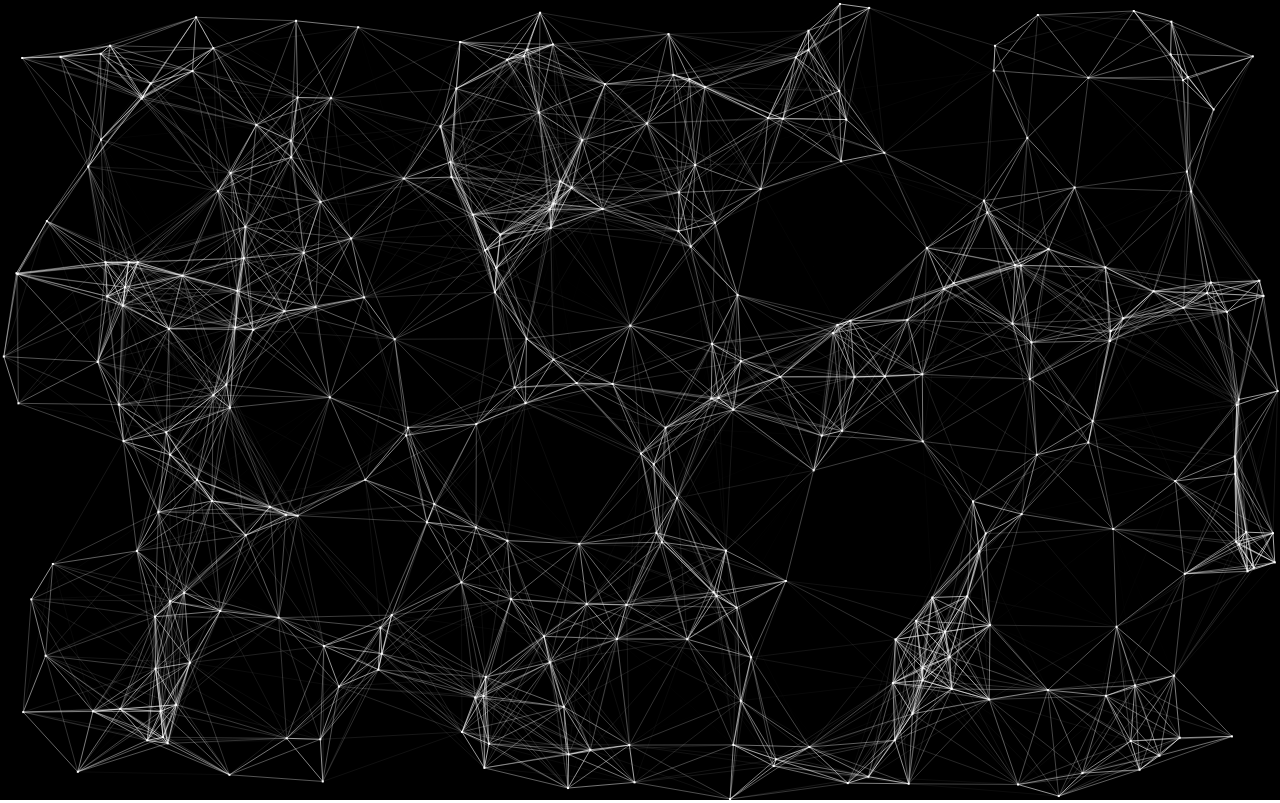
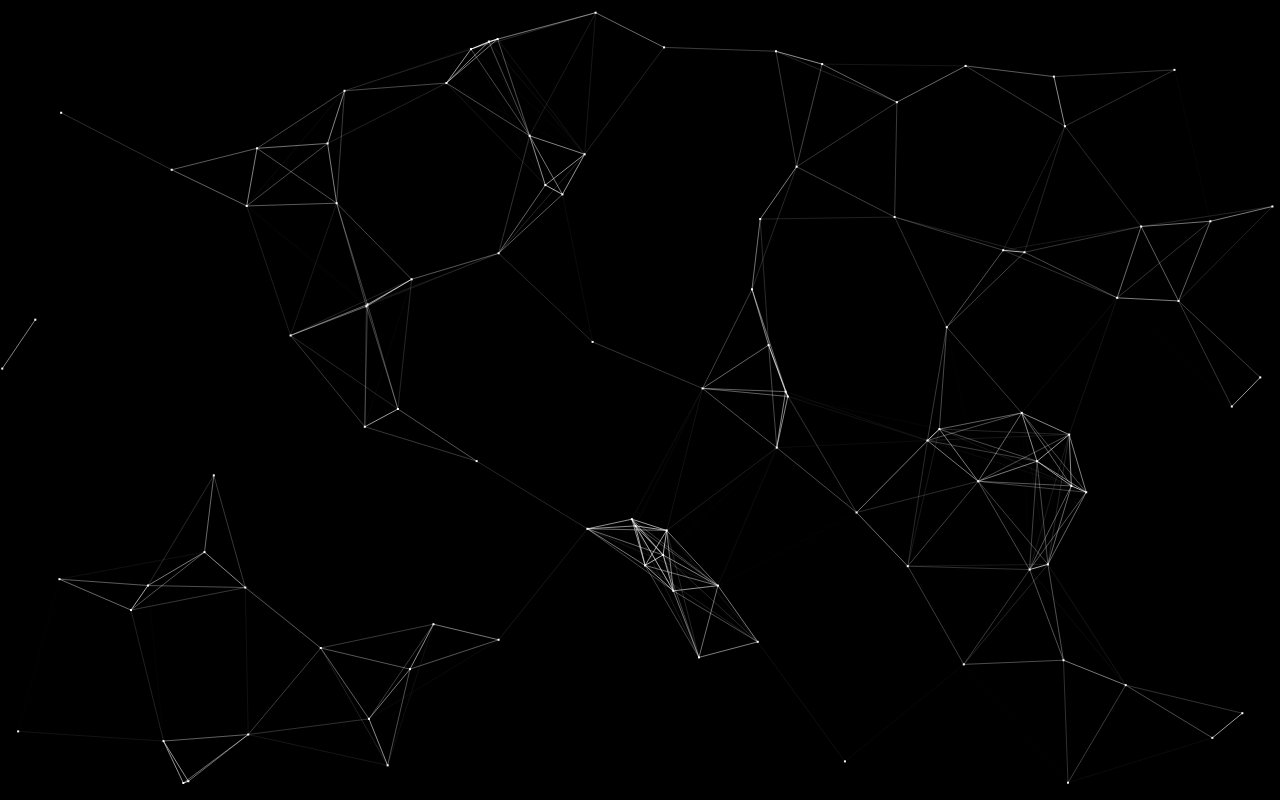
Before and after one commit to basalcode/linking-stars, a Next.js app: page /linked-dots in a window 1280 px wide. Built offline with nearby package versions, Linux system fonts and the light colour scheme.

Commit message:
Refactor lined dot cavnas hook

```diff
--- a/src/components/linkedDots/Index.tsx
+++ b/src/components/linkedDots/Index.tsx
@@ -35,7 +35,7 @@ const Index: FunctionComponent = () => {
     return (
         <LinkedDotCanvas
             canvasSize={canvasSize}
-            dotAmount={300}
+            dotAmount={100}
         />
     );
 }
--- a/src/components/linkedDots/LinkedDotCanvas.hook.tsx
+++ b/src/components/linkedDots/LinkedDotCanvas.hook.tsx
@@ -18,6 +18,12 @@ export interface Dot {
 export interface Position {
     x: number,
     y: number
+}
+
+interface ReflectionChecker {
+    reflectedX: number,
+    reflectedY: number,
+    boundaryIndex: number
 }
 
 // enums
@@ -63,39 +69,19 @@ const getOverflowedRadian = (radian: number): number => {
     return radian % (Math.PI / 2);
 }
 
-
-
 const getReflexedDot = (currentDot: Dot, reflectionChecker: ReflectionChecker): Dot => {
+    const { radian } = currentDot;
     const { reflectedX, reflectedY, boundaryIndex } = reflectionChecker;
 
-    const originalQuadrantIndex: number = getQuadrantIndex(currentDot.radian);
+    const originalQuadrantIndex: number = getQuadrantIndex(radian);
     const reflectedQuadrantIndex = getReflectedQuadrantIndex(originalQuadrantIndex, boundaryIndex);
 
-    const reflectedRadian = getQuadrantMinRadian(reflectedQuadrantIndex) + ((Math.PI / 2) - getOverflowedRadian(currentDot.radian));
-
-    // const isXReflected: boolean = reflectedX > 0;
-    // const isYReflected: boolean = reflectedY > 0;
-
-    // const newX: number = isXReflected ? reflectedX : currentDot.x;
-    // const newY: number = isYReflected ? reflectedY : currentDot.y;
+    const reflectedRadian = getQuadrantMinRadian(reflectedQuadrantIndex) + ((Math.PI / 2) - getOverflowedRadian(radian));
 
     if (reflectionChecker.boundaryIndex === BoundaryIndex.Bottom) {
         console.log("reflectedX", reflectedX);
         console.log("reflectedY", reflectedY);
-
-
-        //     console.log("바닥을 침범했다 !");
-
-        //     const degree: number = reflectedRadian / Math.PI * 180;
-        //     const quadrantIndex: number = Math.floor(degree / 90);
-
-        //     console.log("Y 값", reflectedY);
-
-        //     console.log("원래 방향", originalQuadrantIndex);
-        //     console.log("반사 방향", quadrantIndex);
     }
-
-
 
     const newDot: Dot = {
         ...currentDot,
@@ -107,17 +93,20 @@ const getReflexedDot = (currentDot: Dot, reflectionChecker: ReflectionChecker):
     return newDot;
 }
 
-const initializeDot = (canvasWidth: number, canvasHeight: number, pointWidth: number, pointHeight: number, id: number, speedPerFrame: number): Dot => {
-    const x: number = Math.floor(Math.random() * (canvasWidth - pointWidth));
-    const y: number = Math.floor(Math.random() * (canvasHeight - pointHeight));
+const initializeDot = (canvasSize: CanvasSize, dotSize: DotSize, id: number, speedPerFrame: number): Dot => {
+    const { width: canvasWidth, height: canvasHeight } = canvasSize;
+    const { width: dotWidth, height: dotHeight } = dotSize;
+
+    const x: number = Math.floor(Math.random() * (canvasWidth - dotWidth));
+    const y: number = Math.floor(Math.random() * (canvasHeight - dotHeight));
     const radian: number = Math.random() * (Math.PI * 2);
 
     const dot: Dot = {
         id: id,
         x: x,
         y: y,
-        width: pointWidth,
-        height: pointHeight,
+        width: dotWidth,
+        height: dotHeight,
         radian: radian,
         speedPerFrame: speedPerFrame
     }
@@ -125,7 +114,7 @@ const initializeDot = (canvasWidth: number, canvasHeight: number, pointWidth: nu
     return dot;
 }
 
-const getInsertionIndex = (sortedDots: Array<Dot>, insertionCoodinate: number): number => {
+const getBinarySearchedIndex = (sortedDots: Array<Dot>, insertionCoodinate: number): number => {
     let startIndex: number = 0;
     let finishIndex: number = sortedDots.length - 1;
     let insertIndex: number = - 1;
@@ -164,16 +153,9 @@ const getInsertionIndex = (sortedDots: Array<Dot>, insertionCoodinate: number):
     return insertIndex;
 }
 
-interface ReflectionChecker {
-    reflectedX: number,
-    reflectedY: number,
-    boundaryIndex: number
-}
-
 const getReflectionChecker = (newDot: Dot, canvasSize: CanvasSize): ReflectionChecker => {
     const { x, y, width, height }: Dot = newDot;
-    const canvasWidth: number = canvasSize.width;
-    const canvasHeight: number = canvasSize.height;
+    const { width: canvasWidth, height: canvasHeight } = canvasSize;
 
     const overflowValidator: ReflectionChecker = {
         reflectedX: 0,
@@ -248,17 +230,18 @@ const getCenterCoordinate = (coordinate: number, size: number): number => {
 }
 
 const drawFrame = (context: CanvasRenderingContext2D, dots: Array<Dot>, canvasSize: CanvasSize, linkingRadius: number): Array<Dot> => {
-    const canvasWidth: number = canvasSize.width;
-    const cavnasHeight: number = canvasSize.height;
+    const { width: canvasWidth, height: cavnasHeight } = canvasSize;
 
     context.clearRect(0, 0, canvasWidth, cavnasHeight);
 
     const newDots = dots.map((dot: Dot) => {
-        const movementX: number = Math.cos(dot.radian) * dot.speedPerFrame;
-        const movementY: number = Math.sin(dot.radian) * dot.speedPerFrame;
+        const { x, y, radian } = dot;
 
-        const newX: number = dot.x + movementX;
-        const newY: number = dot.y + movementY;
+        const movementX: number = Math.cos(radian) * dot.speedPerFrame;
+        const movementY: number = Math.sin(radian) * dot.speedPerFrame;
+
+        const newX: number = x + movementX;
+        const newY: number = y + movementY;
 
         let newDot: Dot = {
             ...dot,
@@ -269,9 +252,7 @@ const drawFrame = (context: CanvasRenderingContext2D, dots: Array<Dot>, canvasSi
         const reflectionChecker: ReflectionChecker = getReflectionChecker(newDot, canvasSize);
         const isOverflowed: boolean = reflectionChecker.boundaryIndex !== -1;
 
-        if (isOverflowed) {
-            newDot = getReflexedDot(newDot, reflectionChecker);
-        }
+        if (isOverflowed) newDot = getReflexedDot(newDot, reflectionChecker);
 
         context.strokeStyle = `rgb(255, 255, 255)`;
         context.strokeRect(newDot.x, newDot.y, newDot.width, newDot.height);
@@ -282,29 +263,25 @@ const drawFrame = (context: CanvasRenderingContext2D, dots: Array<Dot>, canvasSi
     const sortedNewDots: Array<Dot> = newDots.sort((target: Dot, next: Dot): number => { return target.x - next.x });
 
     sortedNewDots.forEach((standardDot: Dot, index: number): void => {
-        const x: number = standardDot.x;
-        const y: number = standardDot.y;
-        const width: number = standardDot.width;
-        const height: number = standardDot.height;
+        const { x, y, width, height } = standardDot;
 
         const centerX: number = getCenterCoordinate(x, width);
         const centerY: number = getCenterCoordinate(y, height);
 
-        const filterFinishX: number = (centerX + linkingRadius) > canvasWidth ? canvasWidth : (centerX + linkingRadius);
+        const filterEndRange: number = centerX + linkingRadius;
+        const filterEndPositionX: number = filterEndRange > canvasWidth ? canvasWidth : filterEndRange;
 
-        const filteredFinishIndex: number = getInsertionIndex(sortedNewDots, filterFinishX);
+        const filterStartIndex: number = index;
+        const filteredFinishIndex: number = getBinarySearchedIndex(sortedNewDots, filterEndPositionX);
 
-        for (let filteredIndex = index; filteredIndex < filteredFinishIndex; filteredIndex++) {
-            const dotInsideFilter: Dot = sortedNewDots[filteredIndex];
-            const dotInsideFilterX: number = dotInsideFilter.x;
-            const dotInsideFilterY: number = dotInsideFilter.y;
-            const dotInsideFilterWidth: number = dotInsideFilter.width;
-            const dotInsideFilterHeight: number = dotInsideFilter.height;
+        for (let index = filterStartIndex; index < filteredFinishIndex; index++) {
+            const filteredDot: Dot = sortedNewDots[index];
+            const { x: filteredX, y: filteredY, width: filteredWidth, height: filteredHeight } = filteredDot;
 
-            const filteredDotCenterX: number = getCenterCoordinate(dotInsideFilterX, dotInsideFilterWidth);
-            const filteredDotCenterY: number = getCenterCoordinate(dotInsideFilterY, dotInsideFilterHeight);
+            const filteredCenterX: number = getCenterCoordinate(filteredX, filteredWidth);
+            const filteredCenterY: number = getCenterCoordinate(filteredY, filteredHeight);
 
-            const distance: number = getDistance(centerX, centerY, filteredDotCenterX, filteredDotCenterY);
+            const distance: number = getDistance(centerX, centerY, filteredCenterX, filteredCenterY);
             const isInsideRange: boolean = distance <= linkingRadius;
 
             if (isInsideRange) {
@@ -314,13 +291,31 @@ const drawFrame = (context: CanvasRenderingContext2D, dots: Array<Dot>, canvasSi
 
                 context.beginPath();
                 context.moveTo(centerX, centerY);
-                context.lineTo(filteredDotCenterX, filteredDotCenterY);
+                context.lineTo(filteredCenterX, filteredCenterY);
                 context.stroke();
             }
         }
     });
 
     return sortedNewDots;
+}
+
+const getInitializedDots = (dotAmount: number, canvasSize: CanvasSize, dotSize: DotSize, speedPerFrame: number): Array<Dot> => {
+    const initializer = Array<number>(dotAmount).fill(0);
+
+    const initializedDots: Array<Dot> = initializer.map((_, index): Dot => {
+        const { width: cavnasWidth, height: cavnasHeight } = canvasSize;
+        const { width: dotWidth, height: dotHeight } = dotSize;
+
+        const dotId: number = index;
+        const initializedDot: Dot = initializeDot(canvasSize, dotSize, dotId, speedPerFrame);
+
+        return initializedDot;
+    });
+
+    const sortedInitializedDots: Array<Dot> = initializedDots.sort((target: Dot, next: Dot): number => { return target.x - next.x; });
+
+    return sortedInitializedDots;
 }
 
 export const useLinkedDotAnimation = (context: CanvasRenderingContext2D | null, dotAmount: number, canvasSize: CanvasSize | undefined, dotSize: DotSize, linkingRadius: number, framePerSecond: number, speedPerSecond: number, dotColor: string, lineColor: string) => {
@@ -335,24 +330,9 @@ export const useLinkedDotAnimation = (context: CanvasRenderingContext2D | null,
         if (!canvasSize) return;
 
         if (!dots) {
-            const initializer = Array<number>(dotAmount).fill(0);
+            const initializedDots: Array<Dot> = getInitializedDots(dotAmount, canvasSize, dotSize, speedPerFrame);
 
-            const initializedDots: Array<Dot> = initializer.map((_, index): Dot => {
-                const canvasWidth: number = canvasSize.width;
-                const cavnasHeight: number = canvasSize.height;
-                const dotWidth: number = dotSize.width;
-                const dotHeight: number = dotSize.height;
-
-                const dotId: number = index;
-                const initializedDot: Dot = initializeDot(canvasWidth, cavnasHeight, dotWidth, dotHeight, dotId, speedPerFrame);
-
-                return initializedDot;
-            });
-
-            const sortedInitializedDots: Array<Dot> = initializedDots.sort((target: Dot, next: Dot): number => { return target.x - next.x; });
-
-            setDots(sortedInitializedDots);
-            return;
+            return setDots(initializedDots);
         }
 
         const rendererId = setTimeout(() => {
--- a/src/components/linkedDots/LinkedDotCanvas.tsx
+++ b/src/components/linkedDots/LinkedDotCanvas.tsx
@@ -36,7 +36,7 @@ const LinkedDotCanvas = ({
     dotSize = { width: 1, height: 1 },
     linkingRadius = 200,
     framePerSecond = 144,
-    speedPerSecond = 200,
+    speedPerSecond = 100,
     canvasColor = 'black',
     dotColor = 'white',
     lineColor = 'white'
```
